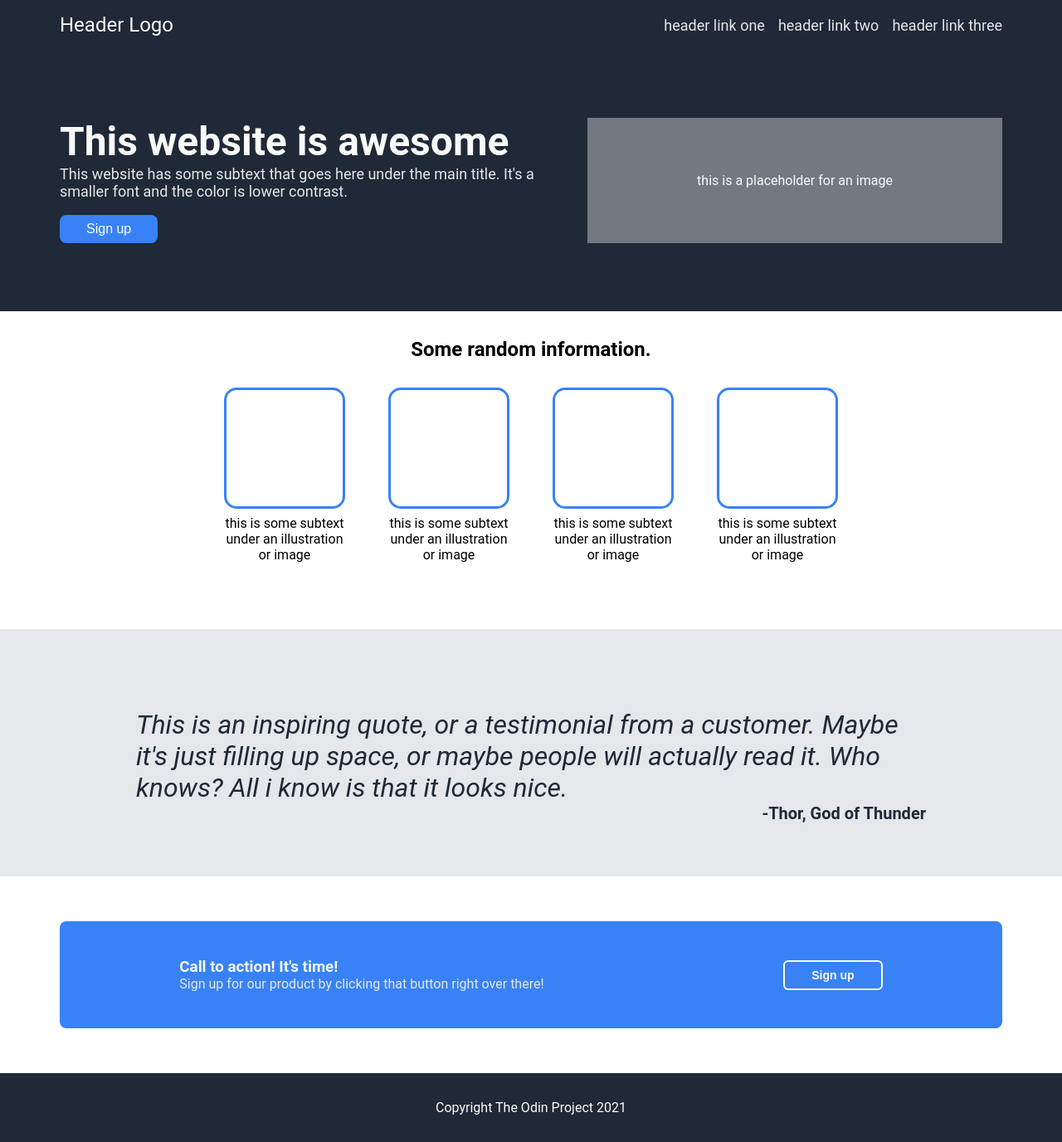
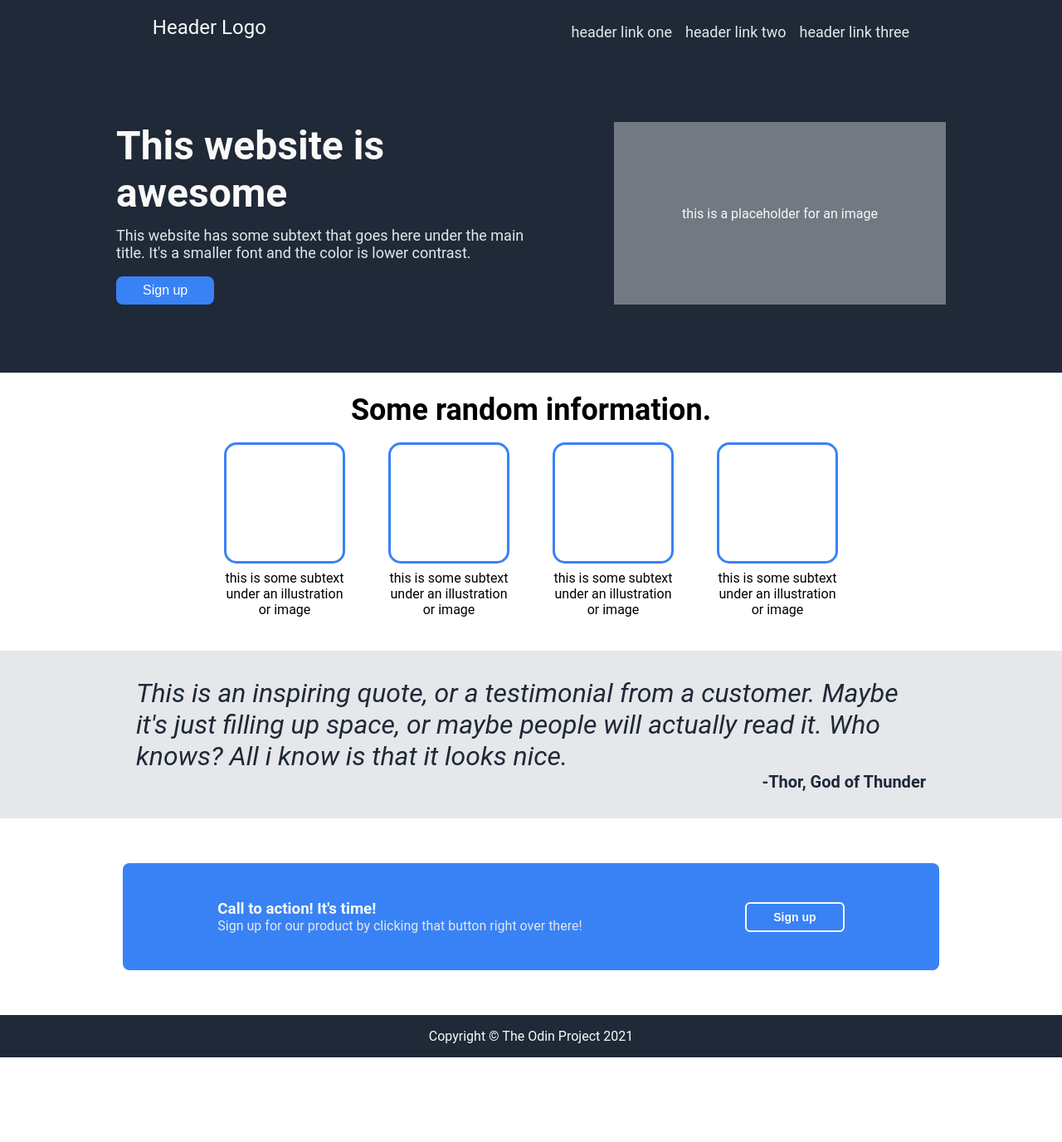
Before and after one commit to a1vv/the-odin-project, a plain HTML site: page landing-page/index.html in a window 1280 px wide. Shown: the whole page at 83% size. After the commit the page ends 1274 px from the top, so only its background shows below. Drawn offline with Linux system fonts and the light colour scheme.

Commit message:
Fixed padding for different screen sizes

```diff
--- a/landing-page/index.html
+++ b/landing-page/index.html
@@ -56,7 +56,7 @@
         </div>
         <button>Sign up</button>
     </div>
-    <div class="footer">Copyright The Odin Project 2021</div>
+    <div class="footer">Copyright © The Odin Project 2021</div>
 
 </body>
 </html>
--- a/landing-page/styles.css
+++ b/landing-page/styles.css
@@ -1,5 +1,5 @@
 :root {
-    --side-padding: 72px;
+    --side-padding: 0px;
 }
 
 @import url('https://fonts.googleapis.com/css2?family=Roboto:ital,wght@0,100;0,300;0,400;0,500;0,700;0,900;1,100;1,300;1,400;1,500;1,700;1,900&display=swap');
@@ -13,7 +13,7 @@ body {
 
 .header {
     display: flex;
-    justify-content: space-between;
+    justify-content: space-around;
     align-items: center;
     background-color: #1F2937;
     padding: 16px var(--side-padding);
@@ -39,14 +39,15 @@ ul {
     background-color: #1F2937;
     color: #F9FAF8;
     display: flex;
-    gap: 16px;
-    padding: 82px var(--side-padding);
+    justify-content: center;
+    gap: 100px;
+    padding: 82px 16px;
 }
 
 .awesome {
     display: flex;
     flex-direction: column;
-    flex: 1;
+    width: 500px;
 }
 
 .awesome h1 {
@@ -56,18 +57,17 @@ ul {
 }
 
 .awesome p, .header-links {
-    margin-top: 0;
+    margin-top: 12px;
     font-size: 18px;
     color: #E5E7EB;
 }
 
 .image {
-    flex: 1;
     background-color: rgb(114, 121, 131);
     display: flex;
     align-items: center;
     justify-content: center;
-    max-width: 500px;
+    min-width: 400px;
 }
 
 .signup {
@@ -89,11 +89,13 @@ a {
     display: flex;
     flex-direction: column;
     align-items: center;
-    margin-bottom: 64px;
+    margin: 24px;
 }
 
 .two h2 {
-    margin: 32px;
+    font-size: 36px;
+    margin: 0;
+    margin-bottom: 18px;
 }
 
 .info {
@@ -125,13 +127,13 @@ a {
     color: #1F2937;
     display: flex;
     flex-direction: column;
-    padding: 64px 164px;
+    padding: 32px 164px;
 }
 
 .quote {
     font-size: 32px;
     font-style: italic;
-    margin-bottom: 0;
+    margin: 0;
 }
 
 .name {
@@ -147,8 +149,8 @@ a {
     align-items: center;
     background-color: #3882F6;
     color: #F9FAF8;
-    margin: 54px var(--side-padding);
-    padding: 44px 0;
+    margin: 54px 148px;
+    padding: 44px 16px;
     border-radius: 8px;
 }
 
@@ -178,5 +180,5 @@ a {
     display: flex;
     justify-content: center;
     align-items: center;
-    padding: 32px;
+    padding: 16px;
 }
```
